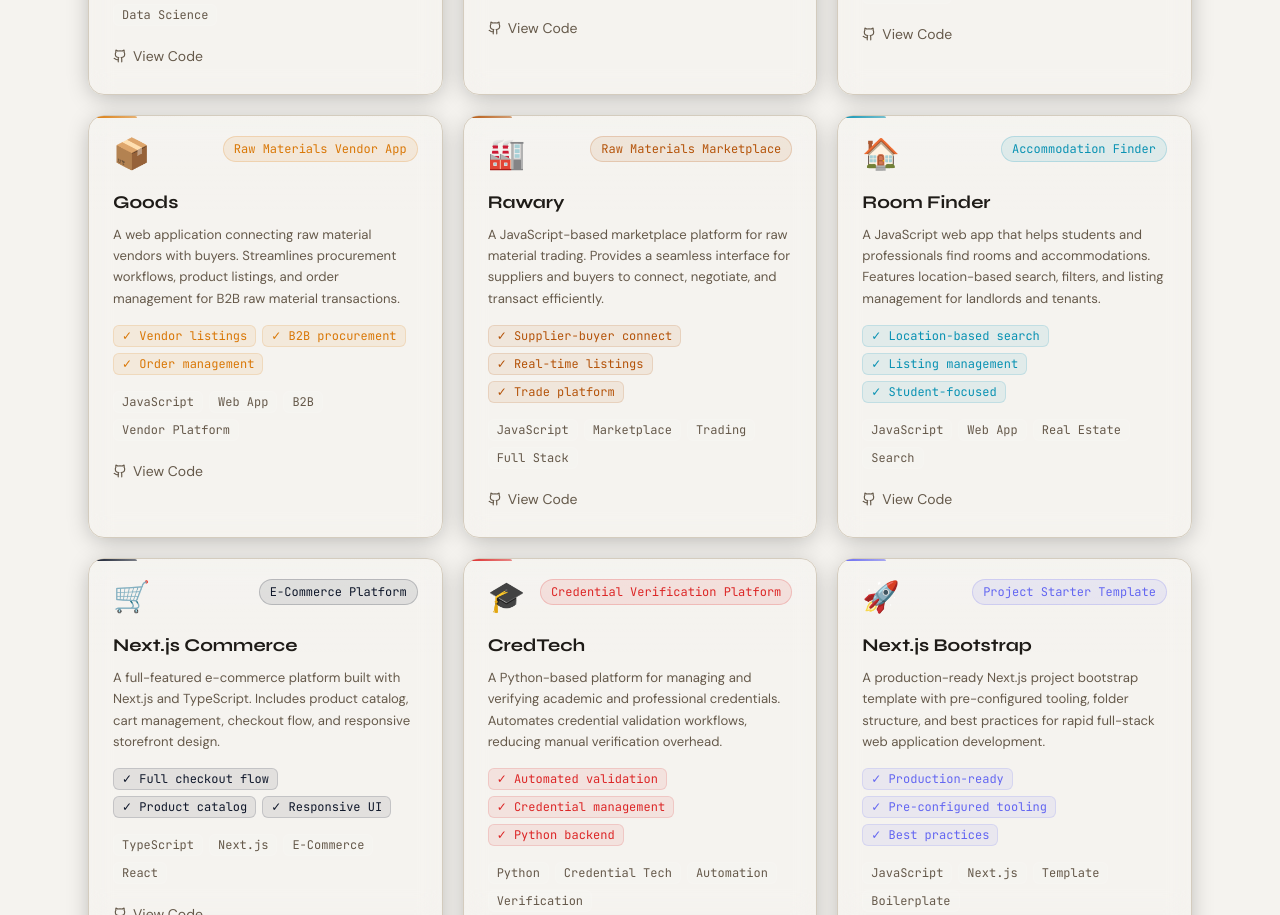
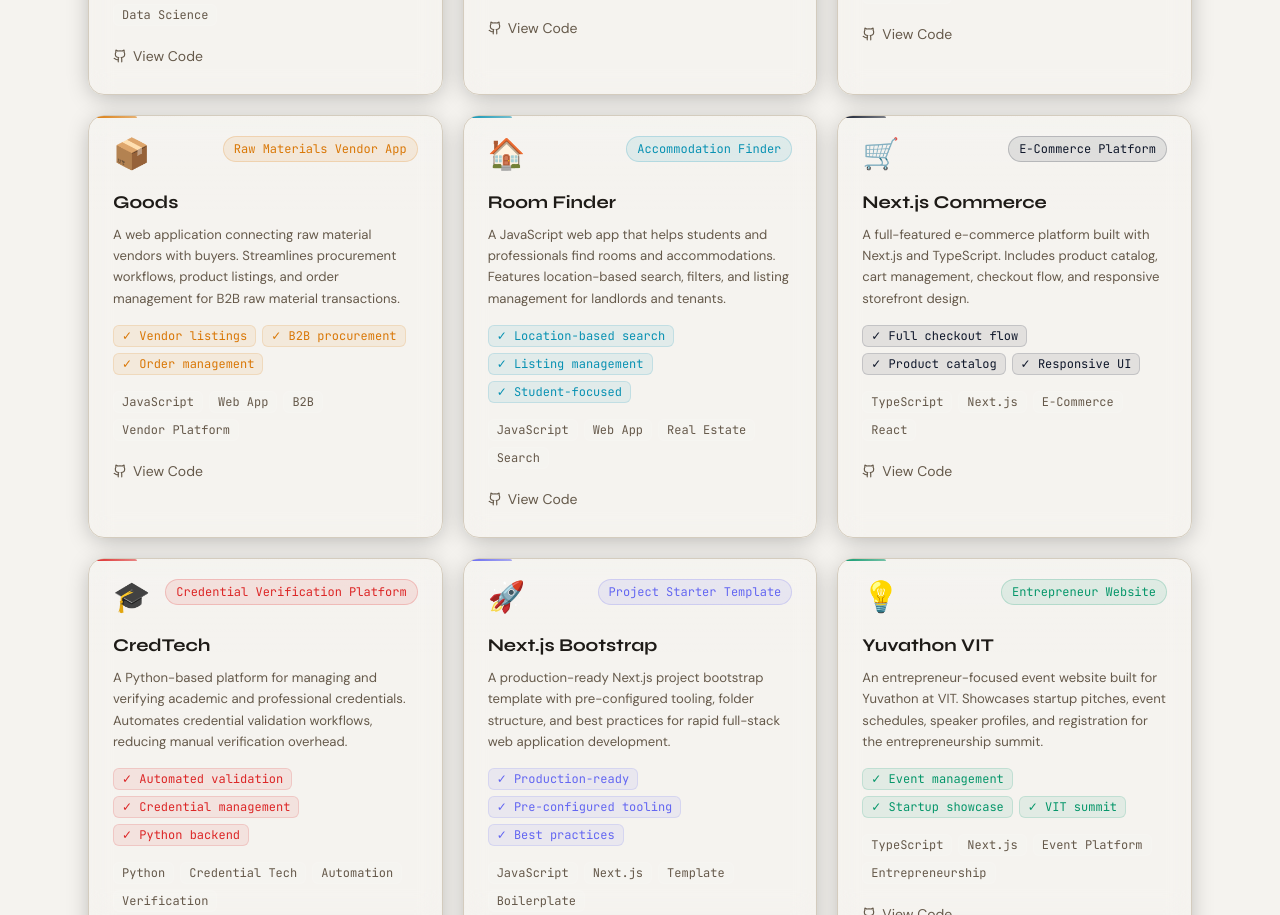
Before and after one commit to Srinivasan0107/srini_portfolio, a React (Vite) app: page / in a window 1280 px wide. Shown: the part 3060-3975 px from the top of the page. Built offline with nearby package versions, Linux system fonts and the light colour scheme.

Commit message:
remove Rawary project

```diff
--- a/src/data.js
+++ b/src/data.js
@@ -102,17 +102,6 @@
     color: '#d97706',
     icon: '📦',
     github: 'https://github.com/Srinivasan0107/goods',
-  },
-  {
-    title: 'Rawary',
-    subtitle: 'Raw Materials Marketplace',
-    description:
-      'A JavaScript-based marketplace platform for raw material trading. Provides a seamless interface for suppliers and buyers to connect, negotiate, and transact efficiently.',
-    tags: ['JavaScript', 'Marketplace', 'Trading', 'Full Stack'],
-    highlights: ['Supplier-buyer connect', 'Real-time listings', 'Trade platform'],
-    color: '#b45309',
-    icon: '🏭',
-    github: 'https://github.com/Srinivasan0107/Rawary',
   },
   {
     title: 'Room Finder',
```
